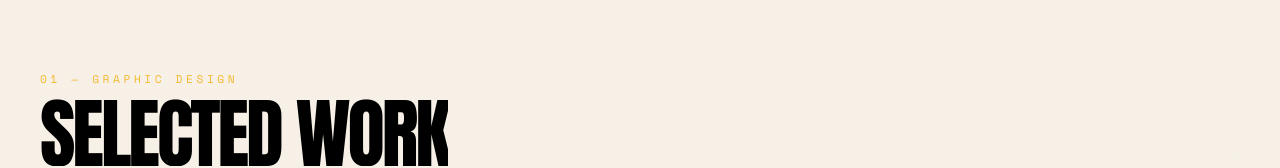
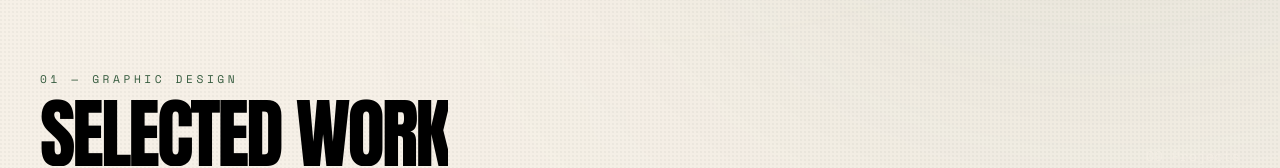
Before and after one commit to Vivek0925/G-Portfolio, a Next.js app: page / in a window 1280 px wide. Shown: the part 909-1077 px from the top of the page. Built offline with nearby package versions, Linux system fonts and the light colour scheme.

Commit message:
design changes

```diff
--- a/src/components/sections/About.tsx
+++ b/src/components/sections/About.tsx
@@ -15,7 +15,7 @@ export default function About() {
       <div className="mt-12 grid grid-cols-1 gap-10 md:mt-16 md:grid-cols-12 md:gap-8">
         <div className="relative aspect-[4/5] md:col-span-4">
           <Image
-            src="https://images.unsplash.com/photo-1568602471122-7832951cc4c5?q=80&w=900&auto=format&fit=crop"
+            src="/profile/luffy.jfif  "
             alt="Vivek at his desk"
             fill
             className="object-cover"
--- a/src/components/sections/GraphicDesign.tsx
+++ b/src/components/sections/GraphicDesign.tsx
@@ -6,11 +6,11 @@ export default function GraphicDesign() {
   return (
     <section
       id="graphics"
-      className="bg-paper px-6 py-20 text-paper md:px-10 md:py-28"
+      className=" px-6 py-20 text-paper md:px-10 md:py-28"
     >
       <div className="mb-12 flex items-end justify-between gap-6">
         <div>
-          <span className="eyebrow text-mustard">01 — Graphic Design</span>
+          <span className="eyebrow text-forest">01 — Graphic Design</span>
 
           <RevealText
             as="h2"
```
Also changed, not shown: public/profile/luffy.jfif (added), public/profile/luffy.webp (added).
